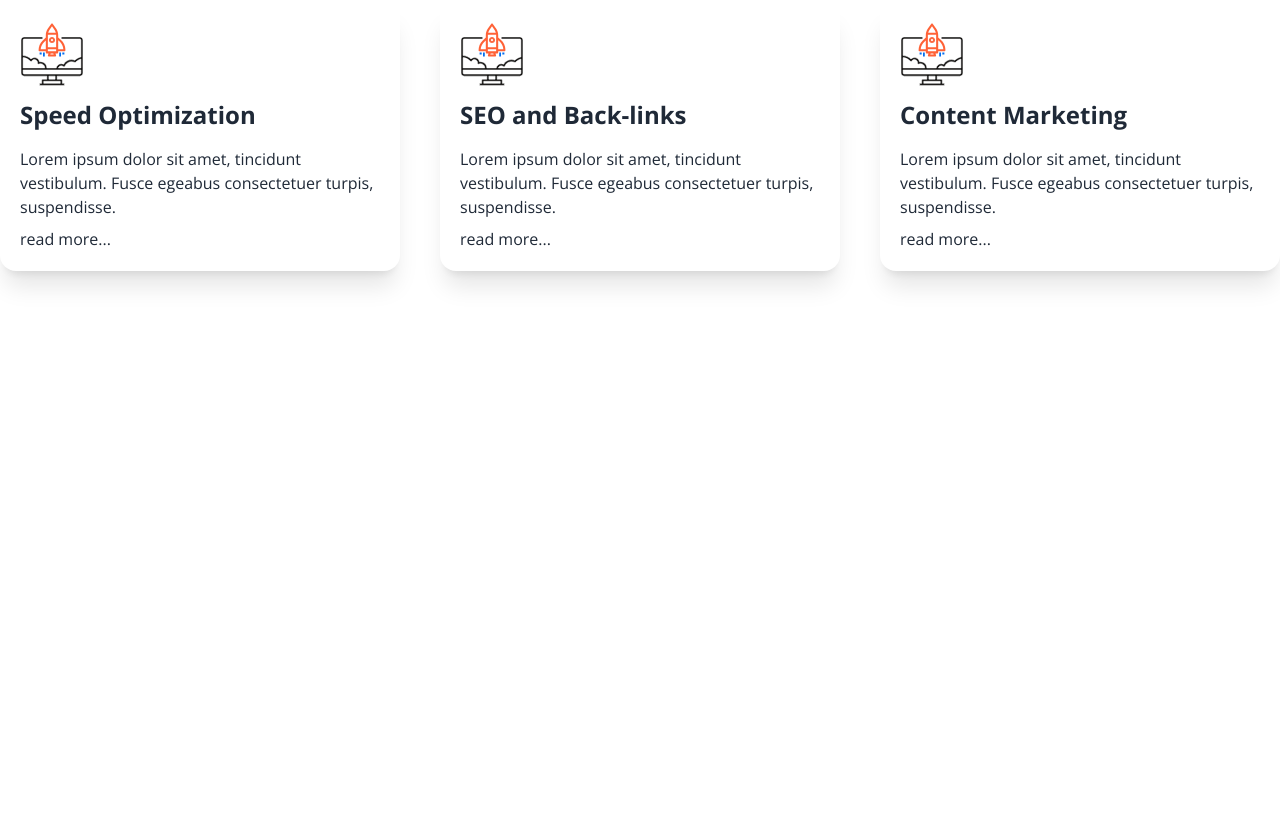
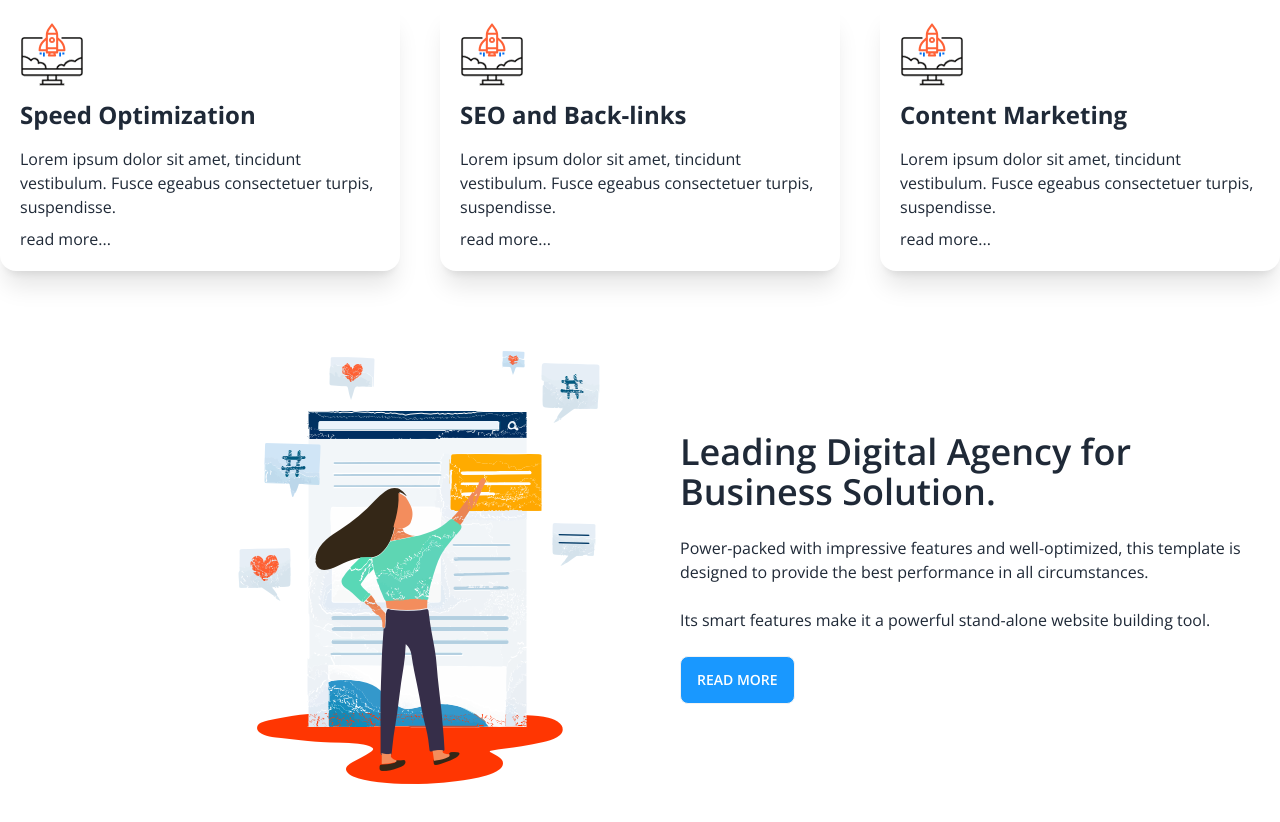
Before and after one commit to engsabbir/marketing-hero, a plain HTML site: page index.html in a window 1280 px wide. Shown: the part 862-1684 px from the top of the page. Before the commit the page ends 1213 px from the top, so only its background shows below. Drawn offline with nearby package versions, Linux system fonts and the light colour scheme.

Commit message:
business solution info section start

```diff
--- a/index.html
+++ b/index.html
@@ -101,6 +101,7 @@
 
     <!-- main section  -->
     <main>
+        <!-- How does it works section  -->
         <section class="max-w-screen-xl mx-auto my-20">
             <div class="text-center">
                 <h2 class="text-3xl font-semibold">How does it works</h2>
@@ -141,6 +142,22 @@
                 </div>
             </div>
         </section>
+
+        <!-- business solution info section  -->
+        <section class="max-w-screen-xl mx-auto my-20">
+            <div class="flex items-center flex-col md:flex-row gap-10 lg:gap-20 mx-5">
+                <div class="flex flex-1 justify-center md:justify-end">
+                    <img src="./images/Group2.png" alt="" class="">
+                </div>
+                <div class="flex-1 space-y-4 md:space-y-6">
+                    <h2 class="text-4xl font-semibold">Leading Digital Agency
+                        for Business Solution.</h2>
+                    <p>Power-packed with impressive features and well-optimized, this template is designed to provide the best performance in all circumstances.</p>
+                    <p>Its smart features make it a powerful stand-alone website building tool.</p>
+                    <a class="btn bg-[#1998FF] text-white hover:bg-white hover:border hover:border-[#1998FF] hover:text-[#1998FF]">Read More</a>
+                </div>
+            </div>
+        </section>
     </main>
 
     <!-- footer section  -->
```
